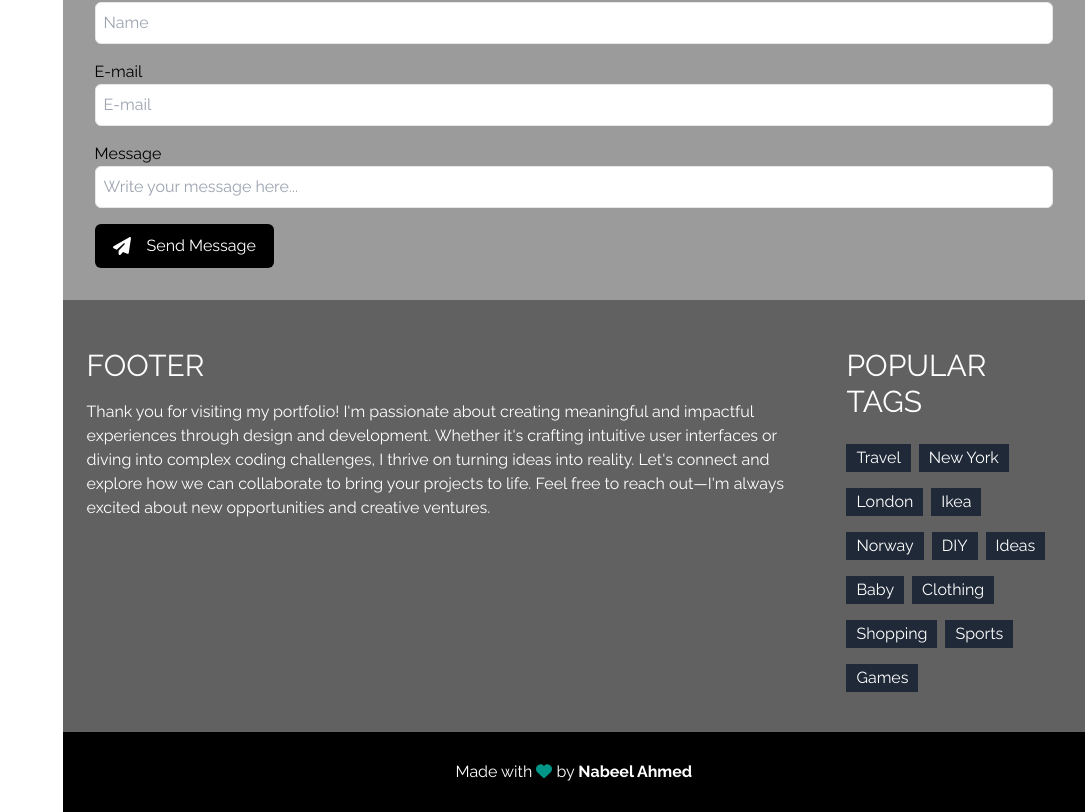
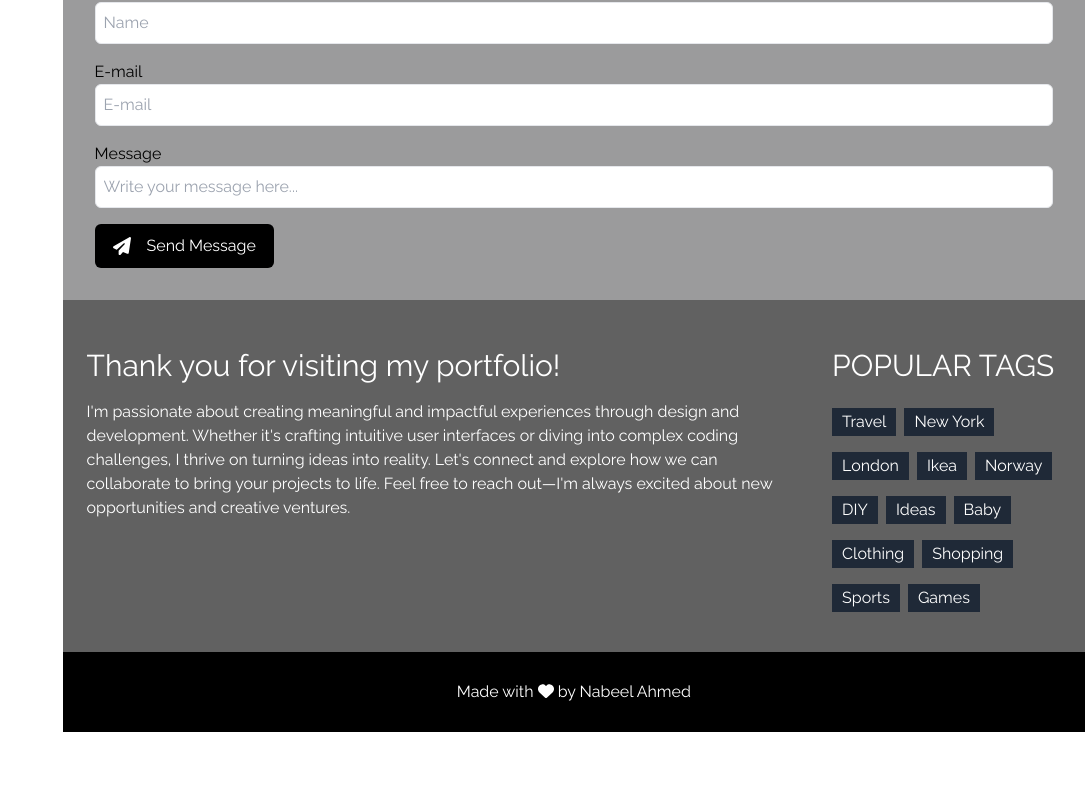
Before and after one commit to Metaverse-Nabeel/majesty_portfolio, a Next.js app: page / in a window 1280 px wide. Shown: the part 3204-4016 px from the top of the page, without its empty margins (195-1280 px from the left). After the commit the page ends 3936 px from the top, so only its background shows below. Built offline with nearby package versions, Linux system fonts and the light colour scheme.

Commit message:
Fix footer bug

```diff
--- a/src/app/components/Footer.tsx
+++ b/src/app/components/Footer.tsx
@@ -9,10 +9,10 @@ const Footer: React.FC = () => {
     <footer className="w-full text-white bg-[#616161] pt-8">
       <div className="flex gap-8 px-6">
         <div className="flex flex-col">
-          <h4 className="text-3xl uppercase py-4">
-            Footer
+          <h4 className="text-3xl py-4">
+            Thank you for visiting my portfolio!
           </h4>
-          <p>Thank you for visiting my portfolio! I&apos;m passionate about creating meaningful and impactful experiences through design and development. Whether it&apos;s crafting intuitive user interfaces or diving into complex coding challenges, I thrive on turning ideas into reality. Let&apos;s connect and explore how we can collaborate to bring your projects to life. Feel free to reach out—I&apos;m always excited about new opportunities and creative ventures.</p>
+          <p>I&apos;m passionate about creating meaningful and impactful experiences through design and development. Whether it&apos;s crafting intuitive user interfaces or diving into complex coding challenges, I thrive on turning ideas into reality. Let&apos;s connect and explore how we can collaborate to bring your projects to life. Feel free to reach out—I&apos;m always excited about new opportunities and creative ventures.</p>
         </div>
         <div className="flex flex-col">
           <h4 className="text-3xl uppercase py-4">
@@ -26,7 +26,7 @@ const Footer: React.FC = () => {
         </div>
       </div>
       <div className="w-full h-20 bg-black flex items-center justify-center mt-8">
-        <p className="py-4 cursor-pointer">Made with <FontAwesomeIcon icon={faHeart} className="text-[#009688] hover:text-xl"/> by <Link href={'https://nabeel-digital.vercel.app/'} className="font-bold" target="blank">Nabeel Ahmed</Link></p>
+        <p className="py-4 cursor-pointer"><Link href={'https://nabeel-digital.vercel.app/'} target="blank"> Made with <FontAwesomeIcon icon={faHeart} className="hover:text-red-600 hover:text-xl"/> by Nabeel Ahmed</Link></p>
       </div>
     </footer>
   )
```
